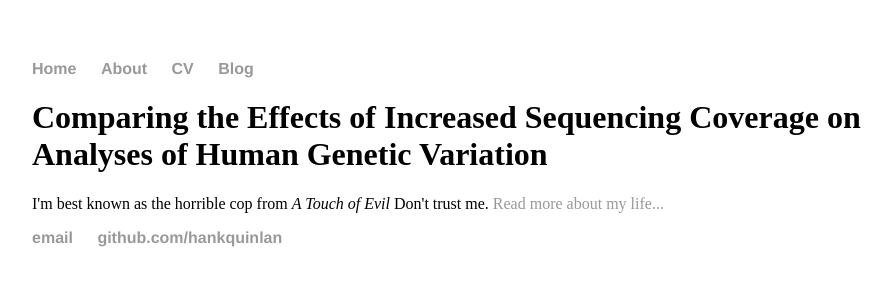
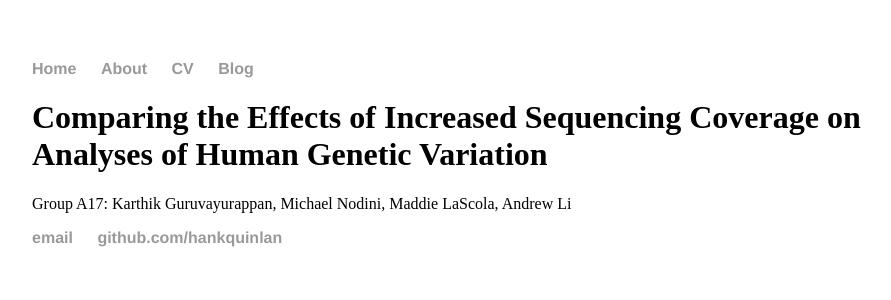
Before and after one commit to CGA17/CGA17.githib.io, a Jekyll site: the page built from index.html, in a window 1280 px wide. Shown: the top 300 px of the page, without its empty margins (160-1051 px from the left). Built offline with Jekyll 4.4.1, drawn with Linux system fonts in a browser that asks for light colours.

Commit message:
Update index.html

```diff
--- a/index.html
+++ b/index.html
@@ -4,5 +4,5 @@ title:
 ---
 <div class="blurb">
 	<h1>Comparing the Effects of Increased Sequencing Coverage on Analyses of Human Genetic Variation</h1>
-	<p>I'm best known as the horrible cop from <em>A Touch of Evil</em> Don't trust me. <a href="/about">Read more about my life...</a></p>
+	<p>Group A17: Karthik Guruvayurappan, Michael Nodini, Maddie LaScola, Andrew Li</p>
 </div><!-- /.blurb -->
```
